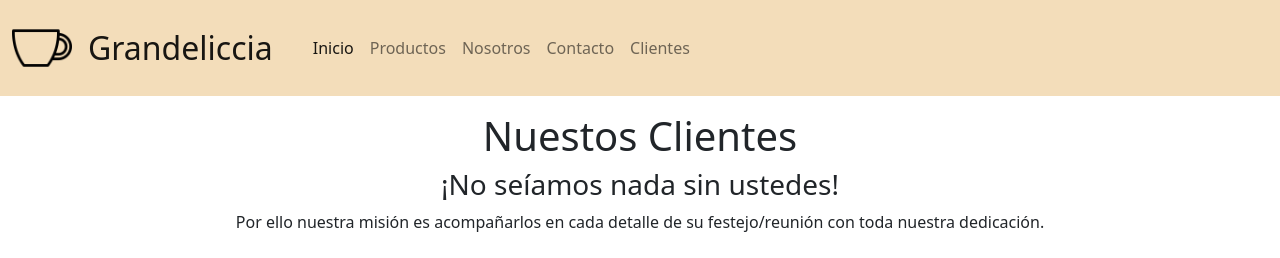
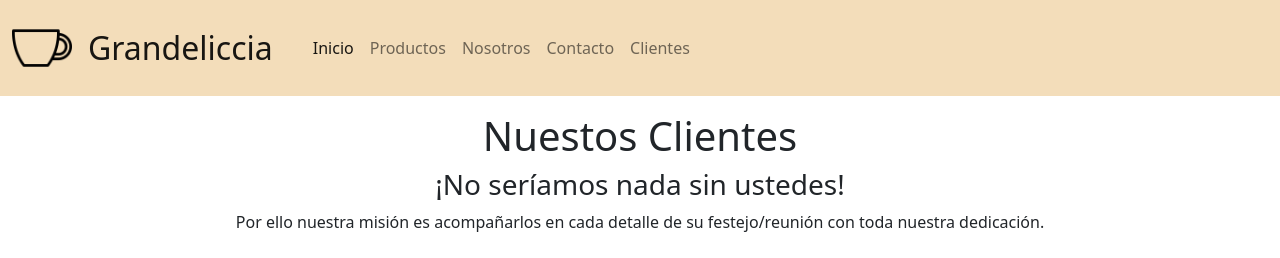
Before and after one commit to CamilaSacco/PF-Sacco, a website: page paginas/clientes.html in a window 1280 px wide. Shown: the top 258 px of the page. Drawn offline with nearby package versions, Linux system fonts and the light colour scheme.

Commit message:
corregimos error de ortografia en h3 paginas clientes

```diff
--- a/paginas/clientes.html
+++ b/paginas/clientes.html
@@ -52,7 +52,7 @@
 <section class="container" id="galeria">
   <div class="clientes-titulo">
     <h1>Nuestos Clientes</h1>
-    <h3>¡No seíamos nada sin ustedes!</h3>
+    <h3>¡No seríamos nada sin ustedes!</h3>
     <p>Por ello nuestra misión es acompañarlos en cada detalle de su festejo/reunión con toda nuestra dedicación.</p>
   </div>
 
```
